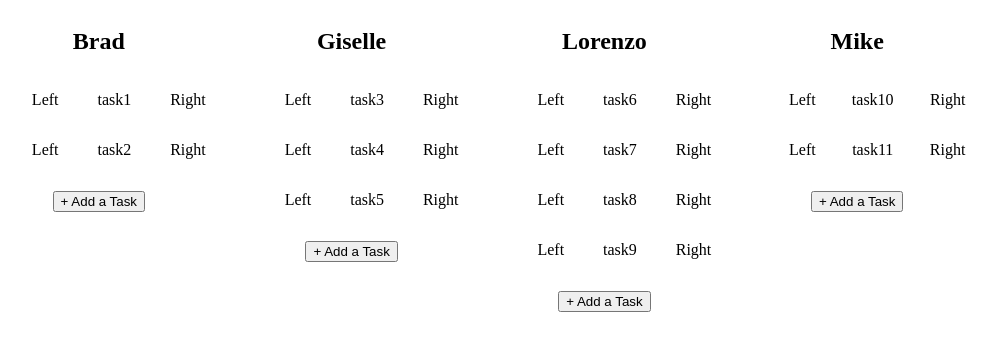
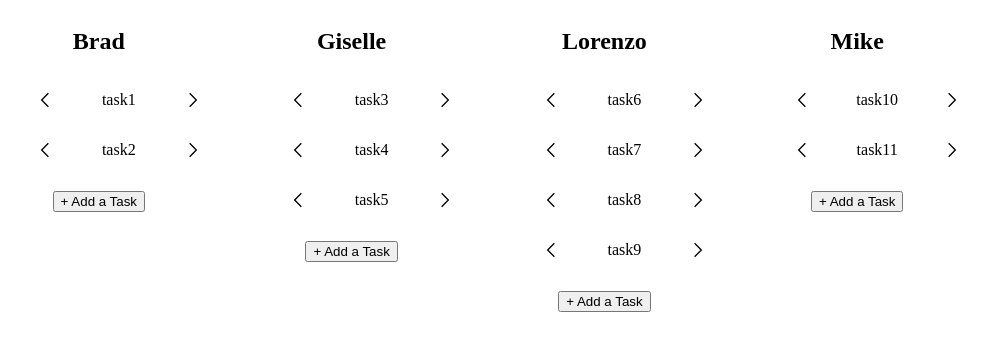
Before and after one commit to gjuliao/crm-react, a React (Create React App) app: page / in a window 1280 px wide. Shown: the top 350 px of the page, without its empty margins (162-1159 px from the left). Built offline with nearby package versions, Linux system fonts and the light colour scheme.

Commit message:
Added icons

```diff
--- a/package.json
+++ b/package.json
@@ -8,6 +8,7 @@
     "@testing-library/user-event": "^13.5.0",
     "react": "^18.2.0",
     "react-dom": "^18.2.0",
+    "react-icons": "^4.12.0",
     "react-scripts": "5.0.1",
     "web-vitals": "^2.1.4"
   },
--- a/src/App.css
+++ b/src/App.css
@@ -19,4 +19,5 @@
 .items {
   display: flex;
   justify-content: space-around;
+  align-items: center;
 }
--- a/src/components/Items.jsx
+++ b/src/components/Items.jsx
@@ -1,11 +1,15 @@
 import React from 'react'
+import { GrNext } from "react-icons/gr";
+import { GrPrevious } from "react-icons/gr";
+
+
 
 export const Items = ({ item}) => {
   return (
     <div className='items'>
-        <p>Left</p>
+        <GrPrevious className='icon' />
         <p>{item}</p>
-        <p>Right</p>
+        <GrNext className='icon'/>
     </div>
   )
 }
```
Also changed, not shown: 1 other file (tests, documents, lock files or other folders).
